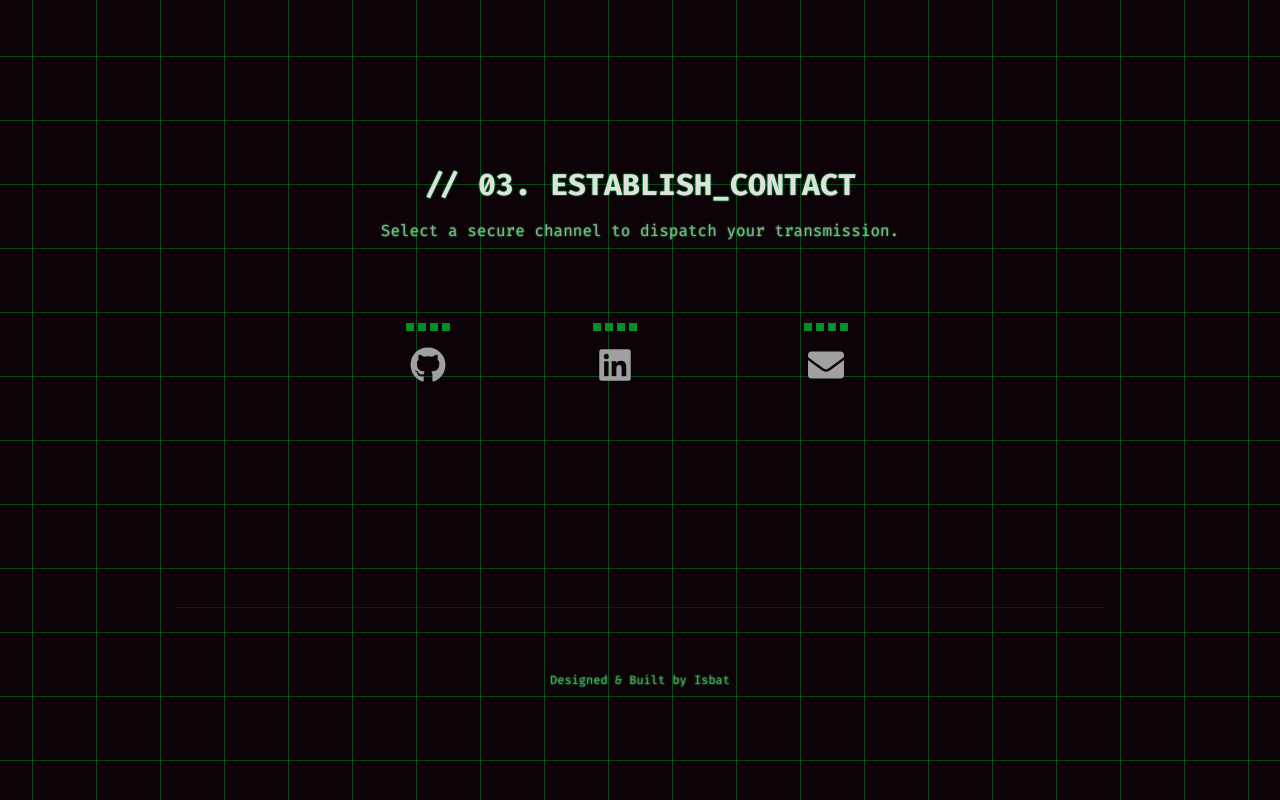
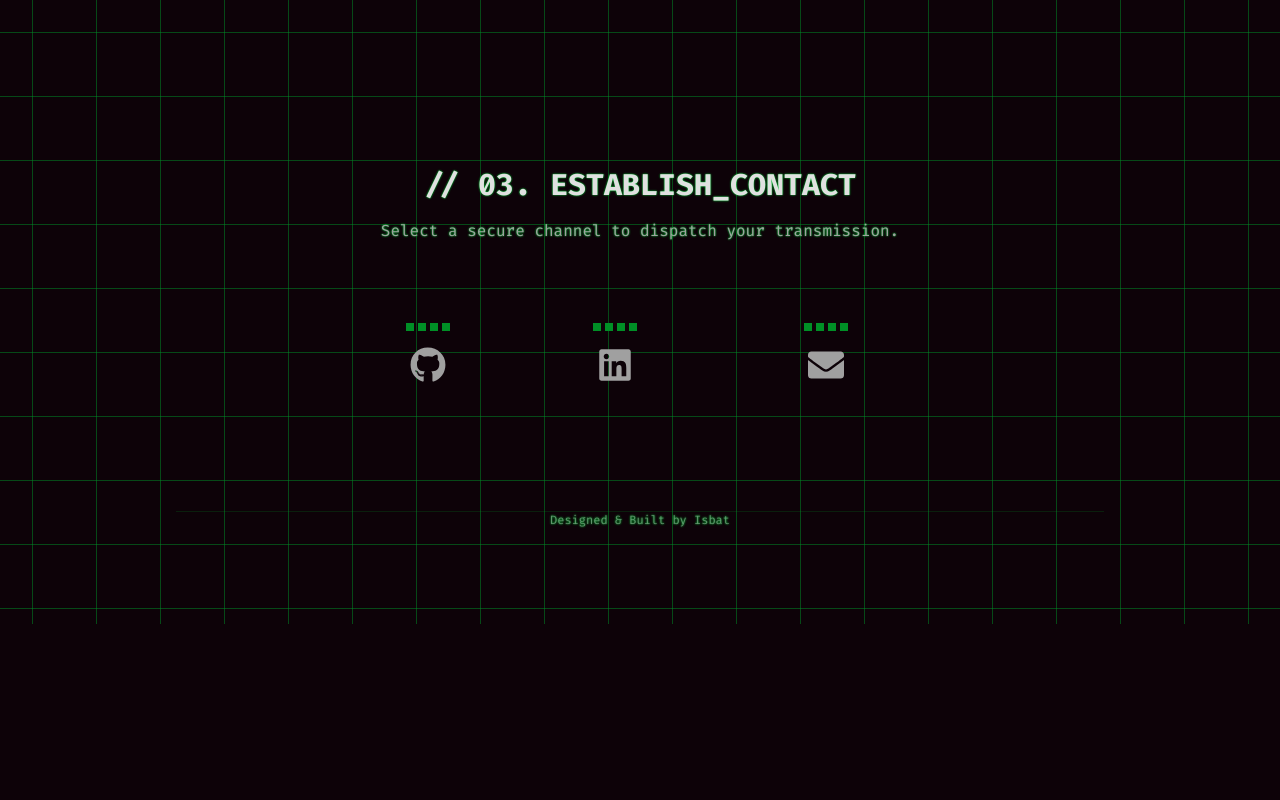
Before and after one commit to IsbatBInHossain/isbat-portfolio, a Next.js app: page / in a window 1280 px wide. Shown: the part 2512-3312 px from the top of the page. After the commit the page ends 3136 px from the top, so only its background shows below. Built offline with nearby package versions, Linux system fonts and the light colour scheme.

Commit message:
fix: adjust padding and margin for footer and contact sections

```diff
--- a/src/components/Footer.jsx
+++ b/src/components/Footer.jsx
@@ -1,7 +1,7 @@
 import { config } from '@/data/config'
 const Footer = () => {
   return (
-    <footer className='w-full mt-24 py-16 border-t border-matrix-green-dark/20 text-center'>
+    <footer className='w-full pb-12 border-t border-matrix-green-dark/20 text-center'>
       <div className='max-w-3xl mx-auto px-4'>
         {/* Built by Section */}
         <div className='text-xs text-text-secondary/60 font-mono'>
```
